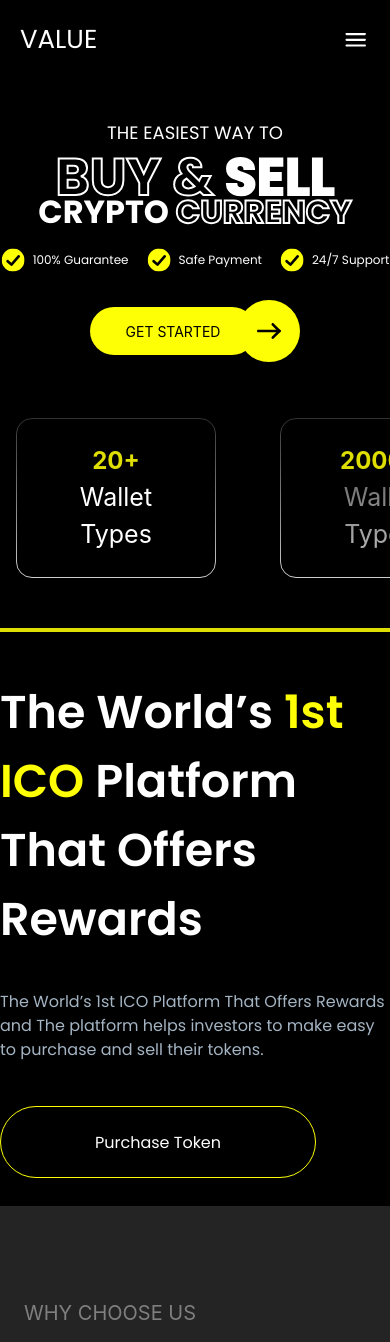
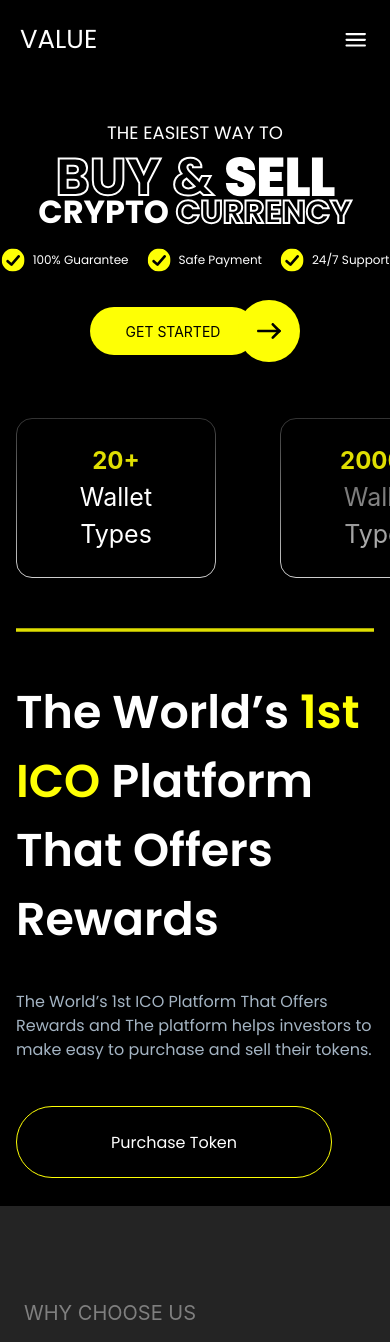
Before and after one commit to yuvrajj04/Value-Cyroptocurrency, a React (Vite) app: page / in a window 390 px wide. Shown: the top 1342 px of the page. Built offline with nearby package versions, Linux system fonts and the light colour scheme.

Commit message:
added padding to about section

```diff
--- a/src/components/About.jsx
+++ b/src/components/About.jsx
@@ -6,7 +6,7 @@
     <>
         <div className="flex md:flex-row m-auto my-[28px]  md:m-[150px] gap-[50px] md:gap-[108px] text-white font-poppins">
             <img src="Sphere.svg" alt="sphere" className="hidden md:flex"/>
-            <div className="flex flex-col gap-[44px]">
+            <div className="flex flex-col gap-[44px] px-4 md:px-0">
                 <div className="flex flex-col gap-[36px]">
                     <div className="flex flex-row gap-[16px]">
                         <img src="Line1.svg" alt="" />
```
